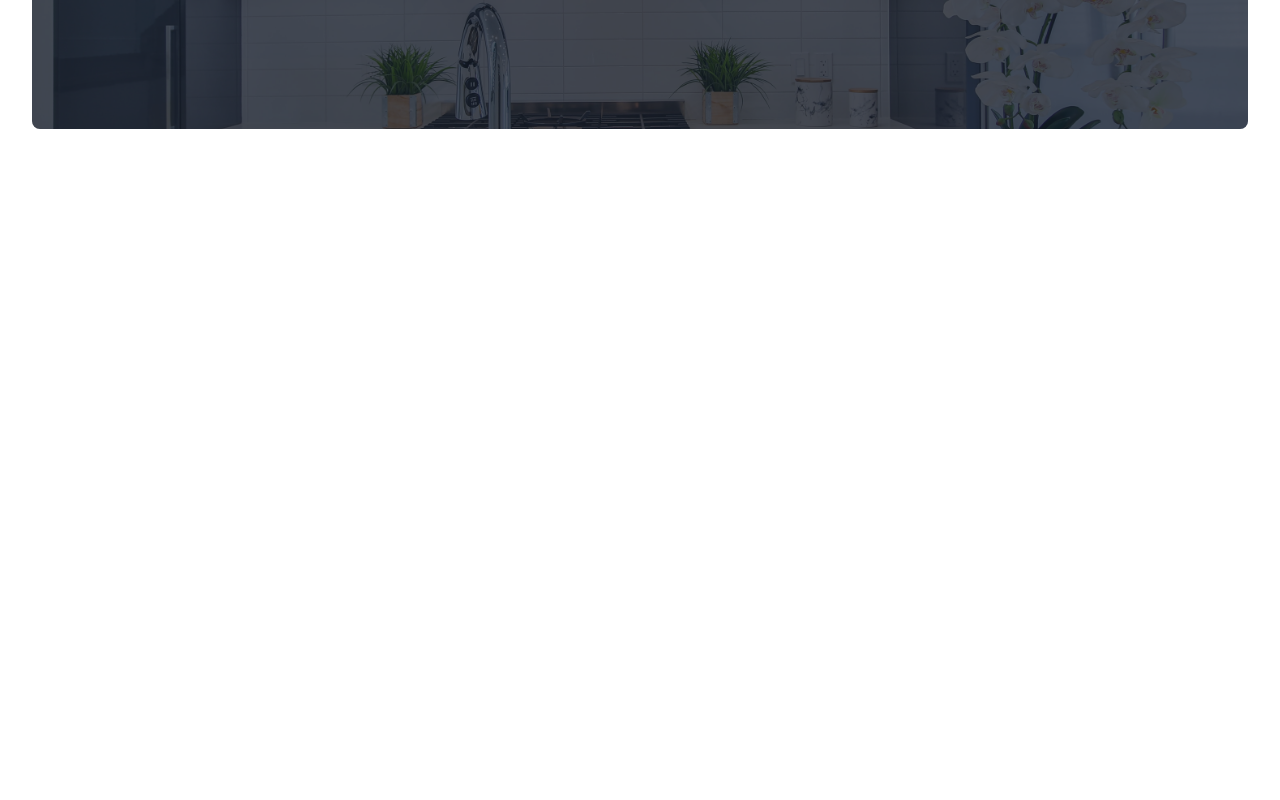
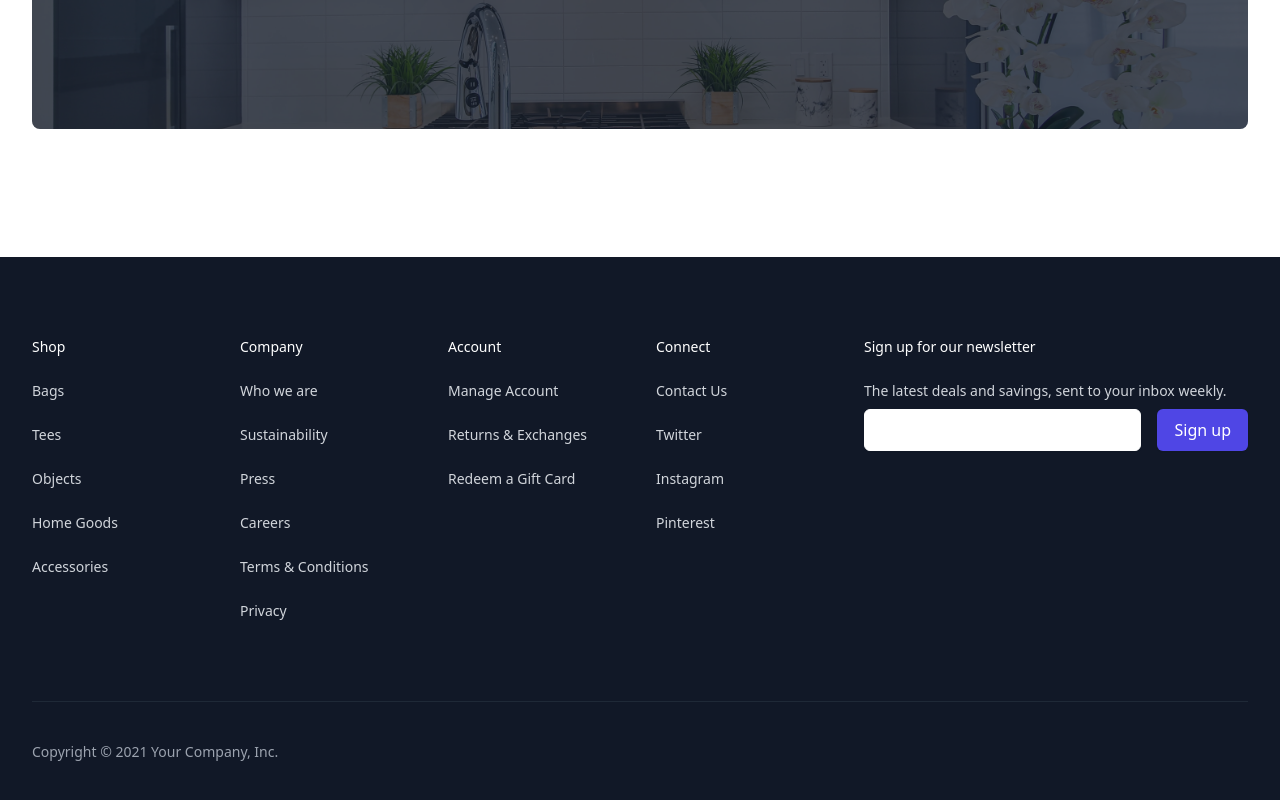
Before and after one commit to nick-douglas82/nextj2-ecommerce, a Next.js app: page / in a window 1280 px wide. Shown: the part 1555-2355 px from the top of the page. Before the commit the page ends 1812 px from the top, so only its background shows below. Built offline with nearby package versions, Linux system fonts and the light colour scheme; no server answers; the database is empty.

Commit message:
Main layout and footer

```diff
--- /dev/null
+++ b/components/Layouts/Footer.tsx
@@ -0,0 +1,134 @@
+import Link from "next/link";
+
+const footerNavigation = {
+    shop: [
+        { name: 'Bags', href: '#' },
+        { name: 'Tees', href: '#' },
+        { name: 'Objects', href: '#' },
+        { name: 'Home Goods', href: '#' },
+        { name: 'Accessories', href: '#' },
+    ],
+    company: [
+        { name: 'Who we are', href: '#' },
+        { name: 'Sustainability', href: '#' },
+        { name: 'Press', href: '#' },
+        { name: 'Careers', href: '#' },
+        { name: 'Terms & Conditions', href: '#' },
+        { name: 'Privacy', href: '#' },
+    ],
+    account: [
+        { name: 'Manage Account', href: '#' },
+        { name: 'Returns & Exchanges', href: '#' },
+        { name: 'Redeem a Gift Card', href: '#' },
+    ],
+    connect: [
+        { name: 'Contact Us', href: '#' },
+        { name: 'Twitter', href: '#' },
+        { name: 'Instagram', href: '#' },
+        { name: 'Pinterest', href: '#' },
+    ],
+}
+
+const Footer = () => {
+    return (
+        <>
+            <footer className="bg-gray-900">
+                <h2 id="footer-heading" className="sr-only">Footer</h2>
+                <div className="px-4 mx-auto max-w-7xl sm:px-6 lg:px-8">
+                    <div className="py-20 xl:grid xl:grid-cols-3 xl:gap-8">
+                        <div className="grid grid-cols-2 gap-8 xl:col-span-2">
+                            <div
+                                className="space-y-12 md:grid md:grid-cols-2 md:gap-8 md:space-y-0"
+                            >
+                                <div>
+                                    <h3 className="text-sm font-medium text-white">Shop</h3>
+                                    <ul role="list" className="mt-6 space-y-6">
+                                        {footerNavigation.shop.map((item) => (
+                                            <li key={item.name} className="text-sm">
+                                                <Link href={item.href} className="text-gray-300 hover:text-white">{item.name}</Link>
+                                            </li>
+                                        ))}
+                                    </ul>
+                                </div>
+                                <div>
+                                    <h3 className="text-sm font-medium text-white">
+                                        Company
+                                    </h3>
+                                    <ul role="list" className="mt-6 space-y-6">
+                                        {footerNavigation.company.map((item) => (
+                                            <li key={item.name} className="text-sm">
+                                                <Link href={item.href} className="text-gray-300 hover:text-white">{item.name}</Link>
+                                            </li>
+                                        ))}
+                                    </ul>
+                                </div>
+                            </div><div
+                                className="space-y-12 md:grid md:grid-cols-2 md:gap-8 md:space-y-0"
+                            >
+                                <div>
+                                    <h3 className="text-sm font-medium text-white">
+                                        Account
+                                    </h3>
+                                    <ul role="list" className="mt-6 space-y-6">
+                                        {footerNavigation.account.map((item) => (
+                                            <li key={item.name} className="text-sm">
+                                                <Link href={item.href} className="text-gray-300 hover:text-white">{item.name}</Link>
+                                            </li>
+                                        ))}
+                                    </ul>
+                                </div >
+                                <div>
+                                    <h3 className="text-sm font-medium text-white">
+                                        Connect
+                                    </h3>
+                                    <ul role="list" className="mt-6 space-y-6">
+                                        {footerNavigation.connect.map((item) => (
+                                            <li key={item.name} className="text-sm">
+                                                <Link href={item.href} className="text-gray-300 hover:text-white">{item.name}</Link>
+                                            </li>
+                                        ))}
+                                    </ul >
+                                </div >
+                            </div >
+                        </div >
+                        <div className="mt-12 md:mt-16 xl:mt-0">
+                            <h3 className="text-sm font-medium text-white">
+                                Sign up for our newsletter
+                            </h3>
+                            <p className="mt-6 text-sm text-gray-300">
+                                The latest deals and savings, sent to your inbox weekly.
+                            </p>
+                            <form className="flex mt-2 sm:max-w-md">
+                                <label htmlFor="email-address" className="sr-only">Email address</label>
+                                <input
+                                    id="email-address"
+                                    type="text"
+                                    autoComplete="email"
+                                    required
+                                    className="w-full min-w-0 px-4 py-2 text-base text-gray-900 placeholder-gray-500 bg-white border border-white rounded-md shadow-sm appearance-none focus:border-white focus:outline-none focus:ring-2 focus:ring-white focus:ring-offset-2 focus:ring-offset-gray-900"
+                                />
+                                <div className="flex-shrink-0 ml-4">
+                                    <button
+                                        type="submit"
+                                        className="flex items-center justify-center w-full px-4 py-2 text-base font-medium text-white bg-indigo-600 border border-transparent rounded-md shadow-sm hover:bg-indigo-700 focus:outline-none focus:ring-2 focus:ring-indigo-500 focus:ring-offset-2 focus:ring-offset-gray-900"
+                                    >
+                                        Sign up
+                                    </button>
+                                </div>
+                            </form>
+                        </div>
+                    </div >
+
+                    <div className="py-10 border-t border-gray-800">
+                        <p className="text-sm text-gray-400">
+                            Copyright &copy; 2021 Your Company, Inc.
+                        </p>
+                    </div>
+                </div >
+            </footer >
+        </>
+    )
+}
+
+
+export default Footer;
--- /dev/null
+++ b/components/Layouts/MainLayout.tsx
@@ -0,0 +1,16 @@
+import Footer from "./Footer";
+
+type LayoutProps = {
+    children: React.ReactNode
+}
+
+const MainLayout: React.FC<LayoutProps> = ({ children }) => {
+    return (
+        <>
+            {children}
+            <Footer />
+        </>
+    );
+};
+
+export default MainLayout;
--- a/pages/collections/[collectionid].tsx
+++ b/pages/collections/[collectionid].tsx
@@ -1,7 +1,8 @@
 import { GetServerSideProps, InferGetServerSidePropsType, NextPage } from 'next';
-import { apiFetch } from '../../lib/api/api';
+import { apiFetch } from '@/lib/api/api';
 import { Collection } from '@/types/Collection';
 import ProductItem from '@/components/Products/ProductItem';
+import MainLayout from '@/components/Layouts/MainLayout';
 
 type ServerSideResponse = {
     collection: Collection | null
@@ -41,6 +42,7 @@ export const getServerSideProps: GetServerSideProps<ServerSideResponse> = async
 
 const Collection: NextPage<InferGetServerSidePropsType<typeof getServerSideProps>> = ({ collection }) => {
     return (
+        <MainLayout>
             <main>
                 <div className="bg-white">
                     <div className="px-4 py-16 mx-auto sm:px-6 lg:px-8">
@@ -68,6 +70,7 @@ const Collection: NextPage<InferGetServerSidePropsType<typeof getServerSideProps
                     </div>
                 </section>
             </main>
+        </MainLayout>
     )
 }
 
--- a/pages/index.tsx
+++ b/pages/index.tsx
@@ -1,8 +1,9 @@
 import { GetServerSideProps, InferGetServerSidePropsType, NextPage } from 'next';
 import Image from 'next/image';
 import Link from 'next/link';
-import { apiFetch } from '../lib/api/api';
+import { apiFetch } from '@/lib/api/api';
 import { Collection } from '@/types/Collection';
+import MainLayout from '@/components/Layouts/MainLayout';
 
 type ServerSideResponse = {
     collections: Collection[] | null
@@ -31,6 +32,7 @@ export const getServerSideProps: GetServerSideProps<ServerSideResponse> = async
 
 const Home: NextPage<InferGetServerSidePropsType<typeof getServerSideProps>> = ({ collections }) => {
     return (
+        <MainLayout>
             <div className="bg-white">
                 <div className="relative bg-gray-900">
                     <div aria-hidden="true" className="absolute inset-0 overflow-hidden">
@@ -157,6 +159,7 @@ const Home: NextPage<InferGetServerSidePropsType<typeof getServerSideProps>> = (
                     </section>
                 </main>
             </div>
+        </MainLayout>
     )
 }
 
```
Lines whose indentation alone changed are shown as unchanged.
